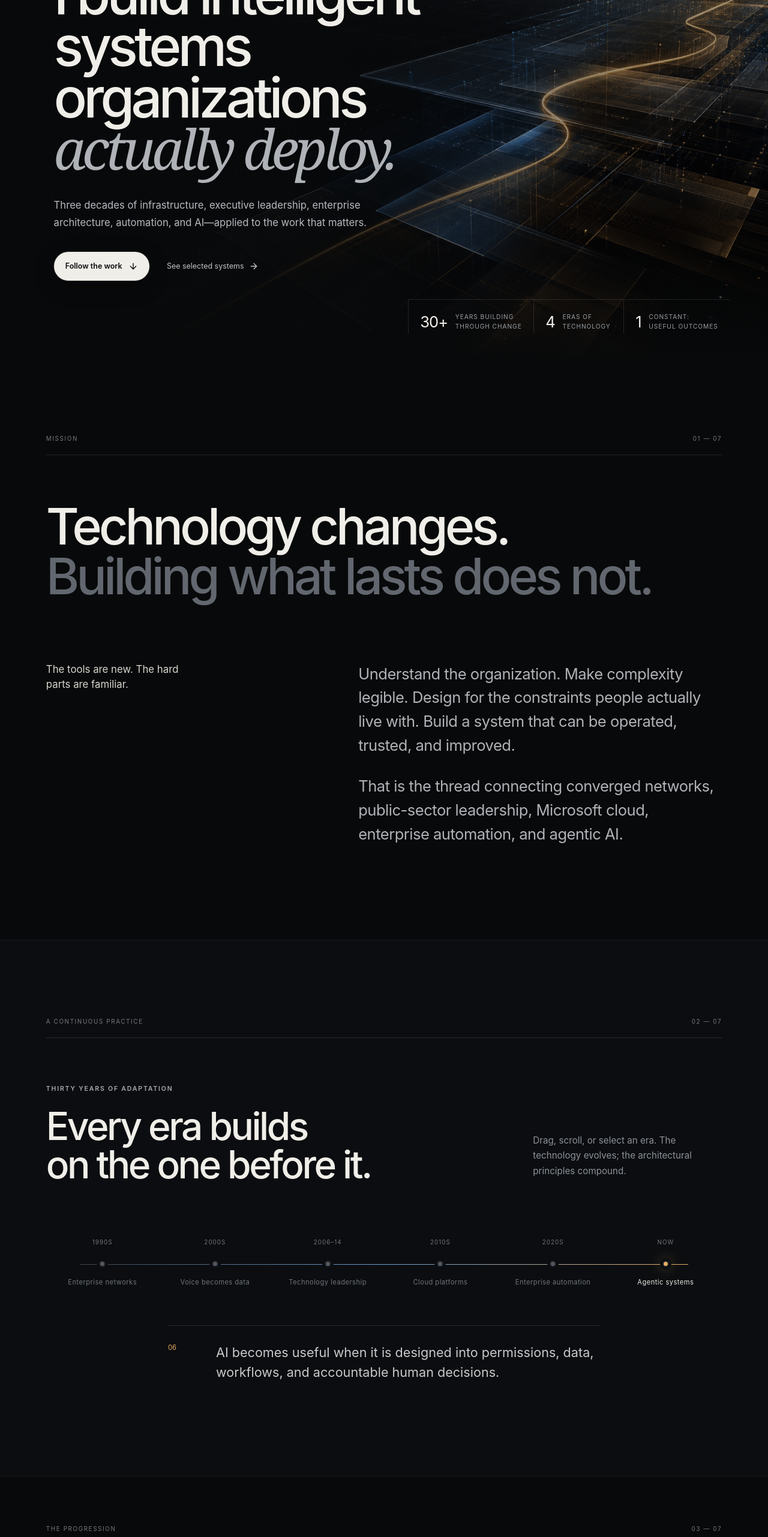
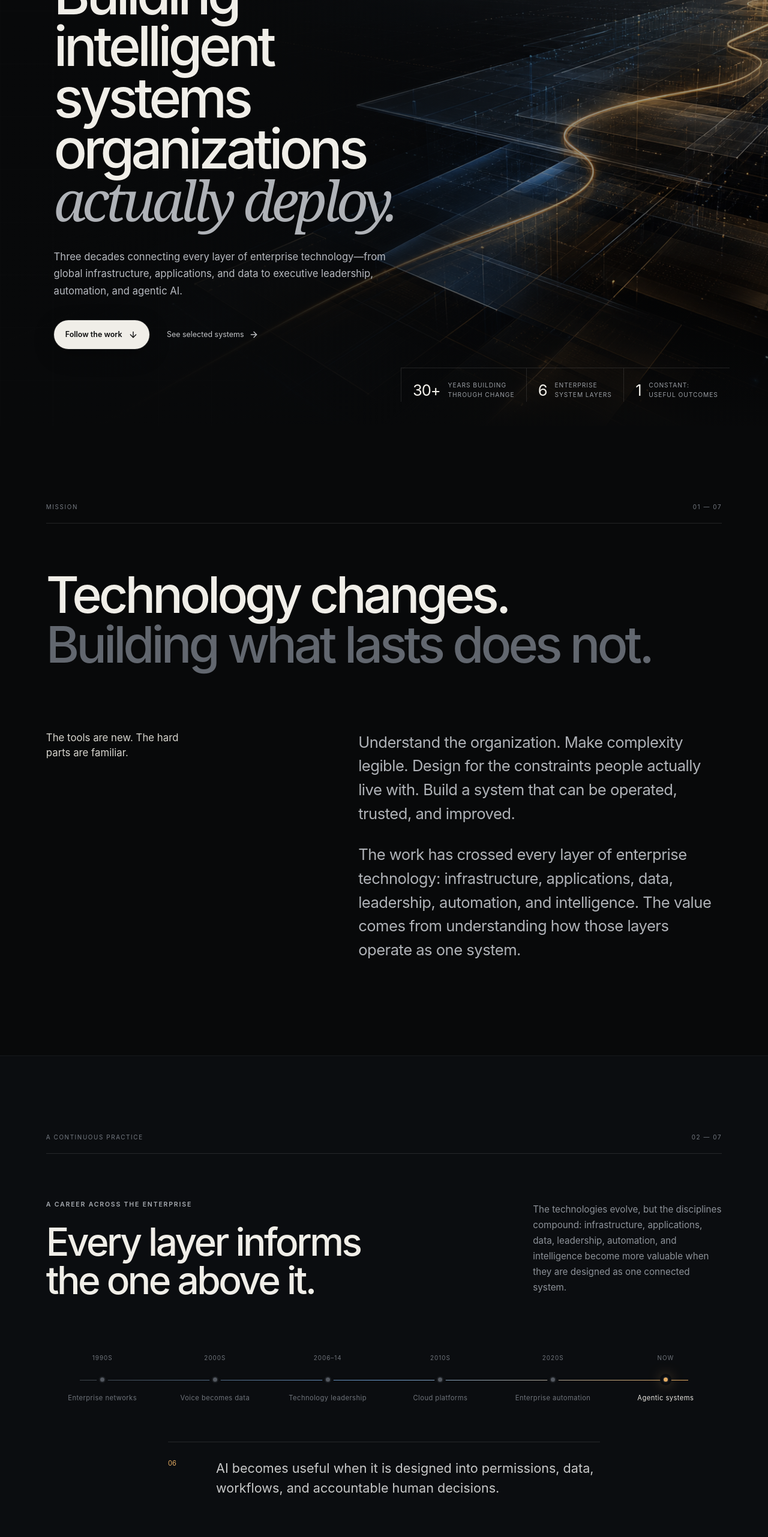
Before and after one commit to ThePalantir/troystone_dev_website, a Next.js app: page / in a window 1280 px wide. Shown: the part 234-2797 px from the top of the page at 60% size. Built offline with nearby package versions, Linux system fonts and the light colour scheme.

Commit message:
Refine homepage around connected enterprise system layers

```diff
--- a/app/globals.css
+++ b/app/globals.css
@@ -143,14 +143,14 @@ footer > div a:hover { color: #fff; }
 :focus-visible { outline: 2px solid var(--amber); outline-offset: 4px; }
 @media (max-width: 900px) {
   .site-header { grid-template-columns: 1fr auto; }.desktop-nav,.nav-cta { display: none; }.menu-button { display: grid; place-items: center; justify-self: end; color: #fff; background: none; border: 0; }.mobile-nav { position: absolute; display: grid; left: 1rem; right: 1rem; top: 68px; padding: 1rem; background: rgba(15,17,20,.98); border: 1px solid var(--line); box-shadow: 0 20px 50px rgba(0,0,0,.4); }.mobile-nav a { padding: 1rem; border-bottom: 1px solid var(--line); font-size: .9rem; }
-  .hero-content { width: 90vw; }.hero-proof { display: none; }.hero-shade { background: linear-gradient(90deg, rgba(8,9,10,.98), rgba(8,9,10,.72)), linear-gradient(0deg, rgba(8,9,10,.95), transparent 40%); }
+  .hero-content { width: 90vw; padding-bottom: 11rem; }.hero-proof { left: 1.25rem; right: 1.25rem; justify-content: flex-end; }.hero-proof div { flex: 1; min-width: 0; max-width: 170px; }.hero-shade { background: linear-gradient(90deg, rgba(8,9,10,.98), rgba(8,9,10,.72)), linear-gradient(0deg, rgba(8,9,10,.95), transparent 40%); }
   .timeline-heading,.systems-intro,.philosophy-grid { grid-template-columns: 1fr; align-items: start; }.timeline-heading > p,.systems-intro > p { margin-top: 2rem; }
   .system-cards { grid-template-columns: 1fr; }.system-card { min-height: auto; }.system-card > .eyebrow { margin-top: 3rem; }
   .evidence-grid { grid-template-columns: 1fr; }.now-block { min-height: 430px; }
 }
 @media (max-width: 640px) {
-  .site-header { height: 64px; }.hero-grid { inset-top: 64px; }.hero-content { width: 100%; padding-top: 7.5rem; padding-bottom: 5rem; }.hero-actions { align-items: flex-start; flex-direction: column; gap: 1.2rem; }
-  h1 { font-size: clamp(3.1rem, 15vw, 4.6rem); }.hero-copy { font-size: .95rem; }
+  .site-header { height: 64px; }.hero { min-height: 880px; align-items: flex-start; }.hero-grid { inset: 64px 0 0; }.hero-content { width: 100%; padding-top: 7.5rem; padding-bottom: 12rem; }.hero-actions { align-items: flex-start; flex-direction: column; gap: 1.2rem; }
+  h1 { font-size: clamp(2.9rem, 13vw, 4.1rem); }.hero-copy { font-size: .95rem; }.hero-proof { bottom: 1.5rem; justify-content: stretch; }.hero-proof div { display: grid; align-content: start; gap: .45rem; max-width: none; padding: .9rem .65rem 0; }.hero-proof strong { font-size: 1.4rem; }.hero-proof span { font-size: .54rem; letter-spacing: .07em; }
   .section { padding-block: 5.5rem; }.section-kicker { margin-bottom: 3.5rem; }.display-copy { font-size: 3rem; }
   .manifesto-grid,.chapter { grid-template-columns: 1fr; gap: 2.4rem; }.chapter-meta { justify-content: space-between; }.chapter-copy h3 { font-size: 2.3rem; }
   .timeline-track { min-width: 870px; }.timeline-detail { grid-template-columns: 45px 1fr; }
--- a/app/page.tsx
+++ b/app/page.tsx
@@ -6,10 +6,78 @@ import { SystemDiagram } from "@/components/SystemDiagram";
 import { Timeline } from "@/components/Timeline";
 
 const chapters = [
-  { index: "01", era: "Infrastructure", title: "Scale teaches discipline.", copy: "Enterprise networking, telephony, and Voice over IP made reliability non-negotiable. When systems carry millions of interactions, architecture is not a diagram. It is a promise the organization has to keep.", tags: ["Enterprise networking", "Voice over IP", "Global convergence"] },
-  { index: "02", era: "Leadership", title: "Technology serves a public outcome.", copy: "Eight years as Chief Information Officer for Lehigh County expanded the work: public safety technology, enterprise initiatives, governance, budgets, and the responsibility of building teams people could trust.", tags: ["Executive leadership", "Public safety", "Digital transformation"] },
-  { index: "03", era: "Automation", title: "Good systems remove friction.", copy: "At enterprise scale, small manual steps become structural drag. Microsoft 365, Power Platform, Graph, Entra, PowerShell, and Python create a connected operating layer—less handoff, better data, clearer decisions.", tags: ["Power Platform", "Microsoft Graph", "Identity automation"] },
-  { index: "04", era: "Intelligence", title: "AI belongs inside the system.", copy: "The practical opportunity is not a chatbot sitting beside the business. It is intelligence designed into the workflows, permissions, data, and decisions the business already depends on.", tags: ["Agentic workflows", "Enterprise AI", "Production systems"] },
+  {
+    index: "01",
+    era: "Infrastructure",
+    title: "Scale teaches discipline.",
+    copy:
+      "Enterprise networks, telecommunications, and Voice over IP established the foundation: reliability, resilience, security, and performance are not optional when organizations depend on the system.",
+    tags: [
+      "Enterprise networks",
+      "Voice over IP",
+      "Global infrastructure",
+    ],
+  },
+  {
+    index: "02",
+    era: "Applications",
+    title: "Applications turn architecture into work.",
+    copy:
+      "Enterprise applications connect technology to the people, processes, and decisions that move an organization forward. The best applications simplify complex work without concealing the controls required to operate it responsibly.",
+    tags: [
+      "Enterprise applications",
+      "Business systems",
+      "Global deployments",
+    ],
+  },
+  {
+    index: "03",
+    era: "Data",
+    title: "Trusted data makes better decisions possible.",
+    copy:
+      "From actuarial analysis and biostatistics to executive reporting and operational analytics, data has remained a constant throughout the work: define the right measures, establish trust in the information, and make complexity useful.",
+    tags: [
+      "Analytics",
+      "Decision support",
+      "Business intelligence",
+    ],
+  },
+  {
+    index: "04",
+    era: "Leadership",
+    title: "Technology serves an organizational outcome.",
+    copy:
+      "Executive technology leadership requires more than technical judgment. It requires strategy, governance, budgets, organizational change, public accountability, and teams capable of delivering systems people can trust.",
+    tags: [
+      "Executive leadership",
+      "Technology strategy",
+      "Digital transformation",
+    ],
+  },
+  {
+    index: "05",
+    era: "Automation",
+    title: "Good systems remove friction.",
+    copy:
+      "At enterprise scale, small manual steps become structural drag. Microsoft 365, Power Platform, Graph, Entra, PowerShell, Python, and integrated workflows create a more connected operating layer with fewer handoffs and clearer decisions.",
+    tags: [
+      "Power Platform",
+      "Systems integration",
+      "Identity automation",
+    ],
+  },
+  {
+    index: "06",
+    era: "Intelligence",
+    title: "AI belongs inside the system.",
+    copy:
+      "The practical opportunity is not an isolated chatbot or demonstration. It is intelligence designed into the workflows, permissions, data, applications, and decisions the organization already depends on.",
+    tags: [
+      "Agentic systems",
+      "Enterprise AI",
+      "Production intelligence",
+    ],
+  },
 ];
 
 const systems = [
@@ -30,16 +98,80 @@ export default function Home() {
     <a className="skip-link" href="#main">Skip to content</a><Header />
     <main id="main">
       <section className="hero" id="top">
-        <Image className="hero-art" src="/system-horizon.png" alt="" fill priority sizes="100vw" /><div className="hero-shade" /><div className="hero-grid" aria-hidden="true" />
-        <div className="hero-content"><p className="eyebrow hero-eyebrow"><span /> Enterprise systems architect</p><h1>I build intelligent systems organizations <em>actually deploy.</em></h1><p className="hero-copy">Three decades of infrastructure, executive leadership, enterprise architecture, automation, and AI—applied to the work that matters.</p><div className="hero-actions"><a className="button button-primary" href="#story">Follow the work <ArrowDown size={16} /></a><a className="text-link" href="#systems">See selected systems <ArrowRight size={16} /></a></div></div>
-        <div className="hero-proof" aria-label="Experience summary"><div><strong>30+</strong><span>Years building<br />through change</span></div><div><strong>4</strong><span>Eras of<br />technology</span></div><div><strong>1</strong><span>Constant:<br />useful outcomes</span></div></div>
+        <Image
+          className="hero-art"
+          src="/system-horizon.png"
+          alt=""
+          fill
+          priority
+          sizes="100vw"
+        />
+        <div className="hero-shade" />
+        <div className="hero-grid" aria-hidden="true" />
+
+        <div className="hero-content">
+          <p className="eyebrow hero-eyebrow">
+            <span />
+            Technology strategist · Systems architect
+          </p>
+
+          <h1>
+            Building intelligent systems organizations <em>actually deploy.</em>
+          </h1>
+
+          <p className="hero-copy">
+            Three decades connecting every layer of enterprise technology—from
+            global infrastructure, applications, and data to executive leadership,
+            automation, and agentic AI.
+          </p>
+
+          <div className="hero-actions">
+            <a className="button button-primary" href="#story">
+              Follow the work
+              <ArrowDown size={16} />
+            </a>
+            <a className="text-link" href="#systems">
+              See selected systems
+              <ArrowRight size={16} />
+            </a>
+          </div>
+        </div>
+
+        <div className="hero-proof" aria-label="Experience summary">
+          <div>
+            <strong>30+</strong>
+            <span>
+              Years building
+              <br />
+              through change
+            </span>
+          </div>
+
+          <div>
+            <strong>6</strong>
+            <span>
+              Enterprise
+              <br />
+              system layers
+            </span>
+          </div>
+
+          <div>
+            <strong>1</strong>
+            <span>
+              Constant:
+              <br />
+              useful outcomes
+            </span>
+          </div>
+        </div>
       </section>
 
-      <section className="manifesto section" aria-labelledby="mission-title"><Reveal className="section-kicker"><span>Mission</span><span>01 — 07</span></Reveal><Reveal><h2 id="mission-title" className="display-copy">Technology changes.<br /><span>Building what lasts does not.</span></h2></Reveal><div className="manifesto-grid"><Reveal className="manifesto-lead"><p>The tools are new. The hard parts are familiar.</p></Reveal><Reveal className="manifesto-body" delay={0.08}><p>Understand the organization. Make complexity legible. Design for the constraints people actually live with. Build a system that can be operated, trusted, and improved.</p><p>That is the thread connecting converged networks, public-sector leadership, Microsoft cloud, enterprise automation, and agentic AI.</p></Reveal></div></section>
+      <section className="manifesto section" aria-labelledby="mission-title"><Reveal className="section-kicker"><span>Mission</span><span>01 — 07</span></Reveal><Reveal><h2 id="mission-title" className="display-copy">Technology changes.<br /><span>Building what lasts does not.</span></h2></Reveal><div className="manifesto-grid"><Reveal className="manifesto-lead"><p>The tools are new. The hard parts are familiar.</p></Reveal><Reveal className="manifesto-body" delay={0.08}><p>Understand the organization. Make complexity legible. Design for the constraints people actually live with. Build a system that can be operated, trusted, and improved.</p><p>The work has crossed every layer of enterprise technology: infrastructure, applications, data, leadership, automation, and intelligence. The value comes from understanding how those layers operate as one system.</p></Reveal></div></section>
 
-      <section className="timeline-section section" id="story" aria-labelledby="timeline-title"><Reveal className="section-kicker"><span>A continuous practice</span><span>02 — 07</span></Reveal><Reveal className="timeline-heading"><div><p className="eyebrow">Thirty years of adaptation</p><h2 id="timeline-title">Every era builds<br />on the one before it.</h2></div><p>Drag, scroll, or select an era. The technology evolves; the architectural principles compound.</p></Reveal><Reveal><Timeline /></Reveal></section>
+      <section className="timeline-section section" id="story" aria-labelledby="timeline-title"><Reveal className="section-kicker"><span>A continuous practice</span><span>02 — 07</span></Reveal><Reveal className="timeline-heading"><div><p className="eyebrow">A career across the enterprise</p><h2 id="timeline-title">Every layer informs<br />the one above it.</h2></div><p>The technologies evolve, but the disciplines compound: infrastructure, applications, data, leadership, automation, and intelligence become more valuable when they are designed as one connected system.</p></Reveal><Reveal><Timeline /></Reveal></section>
 
-      <section className="chapters section" aria-labelledby="chapters-title"><Reveal className="section-kicker"><span>The progression</span><span>03 — 07</span></Reveal><h2 id="chapters-title" className="sr-only">Career progression</h2>{chapters.map((chapter) => <Reveal className="chapter" key={chapter.index}><div className="chapter-meta"><span>{chapter.index}</span><span>{chapter.era}</span></div><div className="chapter-copy"><h3>{chapter.title}</h3><p>{chapter.copy}</p><div className="tag-row">{chapter.tags.map((tag) => <span key={tag}>{tag}</span>)}</div></div></Reveal>)}</section>
+      <section className="chapters section" aria-labelledby="chapters-title"><Reveal className="section-kicker"><span>The enterprise system</span><span>03 — 07</span></Reveal><h2 id="chapters-title" className="sr-only">Six connected layers of enterprise technology</h2>{chapters.map((chapter) => <Reveal className="chapter" key={chapter.index}><div className="chapter-meta"><span>{chapter.index}</span><span>{chapter.era}</span></div><div className="chapter-copy"><h3>{chapter.title}</h3><p>{chapter.copy}</p><div className="tag-row">{chapter.tags.map((tag) => <span key={tag}>{tag}</span>)}</div></div></Reveal>)}</section>
 
       <section className="philosophy section" id="perspective" aria-labelledby="philosophy-title"><Reveal className="section-kicker"><span>Technology philosophy</span><span>04 — 07</span></Reveal><div className="philosophy-grid"><Reveal><p className="eyebrow">The practical AI thesis</p><h2 id="philosophy-title">Intelligence is a layer.<br />The system is the product.</h2><p className="philosophy-copy">A useful AI system knows what it can access, which action it may take, when a person must decide, and how the result becomes observable. The model matters. The surrounding architecture matters more.</p></Reveal><Reveal delay={0.1}><SystemDiagram /></Reveal></div><div className="principles">{principles.map(([number, title, copy], i) => <Reveal className="principle" delay={i * 0.06} key={number}><span>{number}</span><h3>{title}</h3><p>{copy}</p></Reveal>)}</div></section>
 
```
